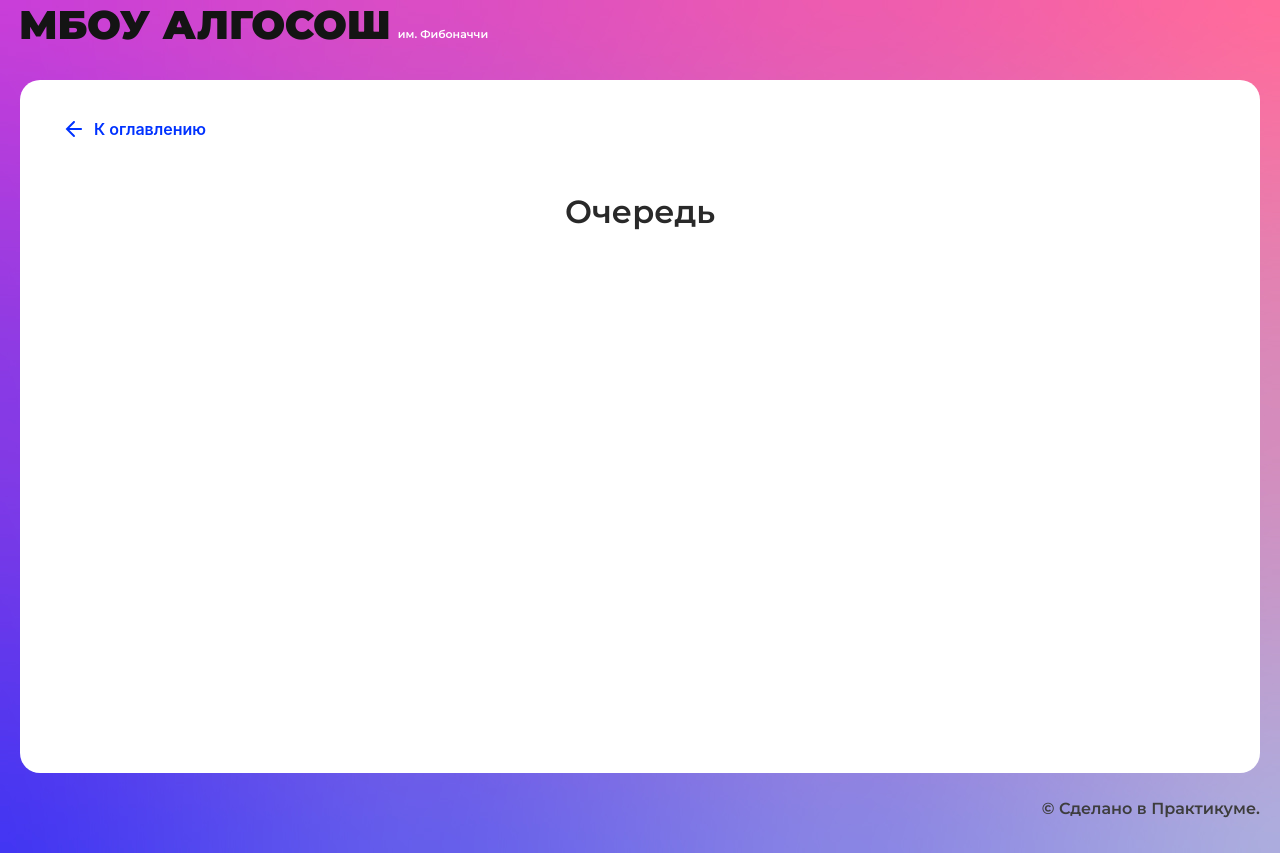
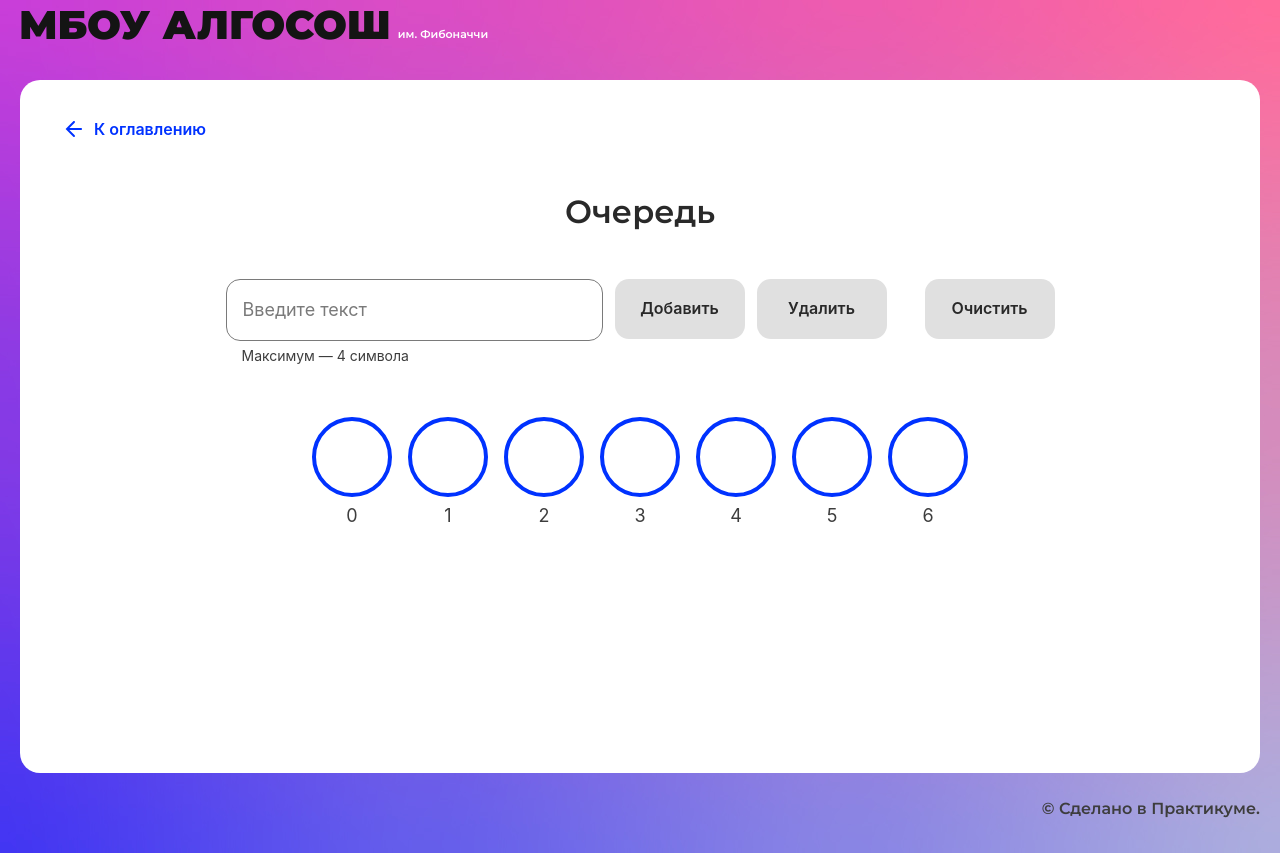
Before and after one commit to dePanique/algososh, a React (Create React App) app: page /queue in a window 1280 px wide. Built offline with nearby package versions, Linux system fonts and the light colour scheme.

Commit message:
feat: add queue

```diff
--- /dev/null
+++ b/src/components/queue-page/queue-page.module.css
@@ -0,0 +1,26 @@
+.form {
+    display: flex;
+    margin: 0 auto;
+    max-width: 829px;
+    justify-content: space-between;
+}
+
+.controlRow {
+    display: flex;
+    gap: 12px;
+}
+
+.controlRow > div > input {
+    width: 377px;
+}
+
+.circlesRow {
+    display: flex;
+    margin-top: 50px;
+    justify-content: center;
+    gap: 16px;
+}
+
+.pushWidth {
+    width: 121px;
+}
--- a/src/components/queue-page/queue-page.tsx
+++ b/src/components/queue-page/queue-page.tsx
@@ -1,10 +1,107 @@
-import React from "react";
+import React, { useEffect, useState } from "react";
+import { ElementStates } from "../../types/element-states";
+import { startDelay, useForceUpdate } from "../../utils/utils";
+import { Button } from "../ui/button/button";
+import { Circle } from "../ui/circle/circle";
+import { Input } from "../ui/input/input";
 import { SolutionLayout } from "../ui/solution-layout/solution-layout";
+import styles from './queue-page.module.css';
+import { Queue } from "./utils";
+
 
 export const QueuePage: React.FC = () => {
+  const forceUpdate = useForceUpdate();
+  const [input, setInput] = useState<number | null>(null);
+  const [queue, setQueue] = useState(new Queue<number, ElementStates>(7, ElementStates.Default));
+  const [enqueueStatus, setEnqueueStatus] = useState(false);
+  const [dequeueStatus, setDequeueStatus] = useState(false);
+  const [isDequeueBlocked, setIsDequeueBlocked] = useState(false);
+
+  const onInput = (e: React.ChangeEvent<HTMLInputElement>) => {
+    const inputValue = +e.target.value;
+    if (!isNaN(inputValue)) setInput(inputValue);
+  };
+
+  const addElement = async () => {
+    if (queue.getLength() === 7) return 0;
+    setEnqueueStatus(true);
+
+    queue.changeTailState(ElementStates.Changing);
+    await startDelay(500);
+
+    setInput(null);
+    queue.enqueue(input, ElementStates.Default);
+    setIsDequeueBlocked(queue.isDequeueBlocked());
+    forceUpdate();
+
+    setEnqueueStatus(false);
+  };
+
+  const deleteElement = async () => {
+    setDequeueStatus(true);
+
+    queue.changeHeadState(ElementStates.Changing);
+    await startDelay(500);
+
+    queue.dequeue(ElementStates.Default);
+    setIsDequeueBlocked(queue.isDequeueBlocked());
+    forceUpdate();
+
+    setDequeueStatus(false);
+  };
+
+  const restartQueue = () => {
+    setQueue(new Queue<number, ElementStates>(7, ElementStates.Default));
+    setIsDequeueBlocked(true);
+  };
+
+  useEffect(() => {
+    setIsDequeueBlocked(queue.isDequeueBlocked());
+  }, []);
+
   return (
     <SolutionLayout title="Очередь">
+      <form className={styles.form}>
+        <div className={styles.controlRow}>
+          <Input
+            type="text"
+            maxLength={4}
+            isLimitText={true}
+            value={input?.toString() || ''}
+            onChange={onInput}
+          />
+          <Button
+            text='Добавить'
+            onClick={addElement}
+            disabled={!input || dequeueStatus}
+            isLoader={enqueueStatus}
+          />
+          <Button
+            text="Удалить"
+            onClick={deleteElement}
+            disabled={isDequeueBlocked || enqueueStatus}
+            isLoader={dequeueStatus}
+          />
+        </div>
+        <Button
+          text='Очистить'
+          onClick={restartQueue}
+          disabled={queue.isRestartBlocked || enqueueStatus || dequeueStatus}
+        />
+      </form>
 
+      <div className={styles.circlesRow}>
+        {queue.getContainer().map(({item, state}, index) => (
+          <Circle
+            letter={item?.toString()}
+            state={state}
+            index={index}
+            key={index}
+            head={index === (queue.getHead()) ? 'head' : ''}
+            tail={index === (queue.getTail()) ? 'tail' : ''}
+          />
+        ))}
+      </div>
     </SolutionLayout>
   );
 };
--- /dev/null
+++ b/src/components/queue-page/utils.ts
@@ -0,0 +1,81 @@
+type TObject<T, U> = {
+  item: T | U | null
+  state: U
+};
+
+export class Queue<T, U>  {
+  private container: TObject<T, U>[] = [];
+  private head = -1;
+  private tail = -1;
+  private readonly size: number = 0;
+  private length: number = 0;
+  isRestartBlocked = true;
+
+  constructor(size: number, state: U) {
+    this.size = size;
+    this.container = Array.from({ length: size }, _ => ({
+      item: null,
+      state
+    }));
+  };
+
+  enqueue = (item: T | null, state: U) => {
+    this.isRestartBlocked = false;
+
+    if (this.tail > 6) {
+      return 0;
+    };
+
+    this.tail++;
+    this.container[this.tail] = { item, state };
+    this.length++;
+
+    if (this.head === -1) {
+      this.head++;
+    };
+  };
+
+  changeTailState = (state: U) => {
+    if (this.tail === 6) {
+      return 0;
+    };
+    this.container[this.tail + 1].state = state;
+  };
+
+  dequeue = (state: U) => {
+    if (this.head === 6 && this.tail === 6) {
+      this.tail++;
+    };
+
+    this.container[this.head] = {
+      item: null,
+      state
+    };
+
+    if ((this.tail !== 7) && this.tail > this.head) {
+      this.head++;
+    };
+  };
+
+  changeHeadState = (state: U) => {
+    if (this.head === -1) {
+      return 0;
+    };
+
+    this.container[this.head].state = state;
+  };
+
+  isDequeueBlocked = () => {
+    if(this.tail === 7 || this.tail === -1) {
+      return true;
+    } else {
+      return false;
+    };
+  };
+
+  getHead = () => this.head;
+  getTail = () => this.tail;
+  getLength = () => this.length;
+  getContainer = () => this.container;
+  isEmpty = () => this.length === 0;
+};
--- a/src/components/stack-page/stack-page.tsx
+++ b/src/components/stack-page/stack-page.tsx
@@ -1,11 +1,11 @@
 import React, { useState } from "react";
+import styles from './stack-page.module.css';
 import { ElementStates } from "../../types/element-states";
 import { startDelay } from "../../utils/utils";
 import { Button } from "../ui/button/button";
 import { Circle } from "../ui/circle/circle";
 import { Input } from "../ui/input/input";
 import { SolutionLayout } from "../ui/solution-layout/solution-layout";
-import styles from './stack-page.module.css';
 import { Stack } from "./utils";
 
 type TStack = {
```
